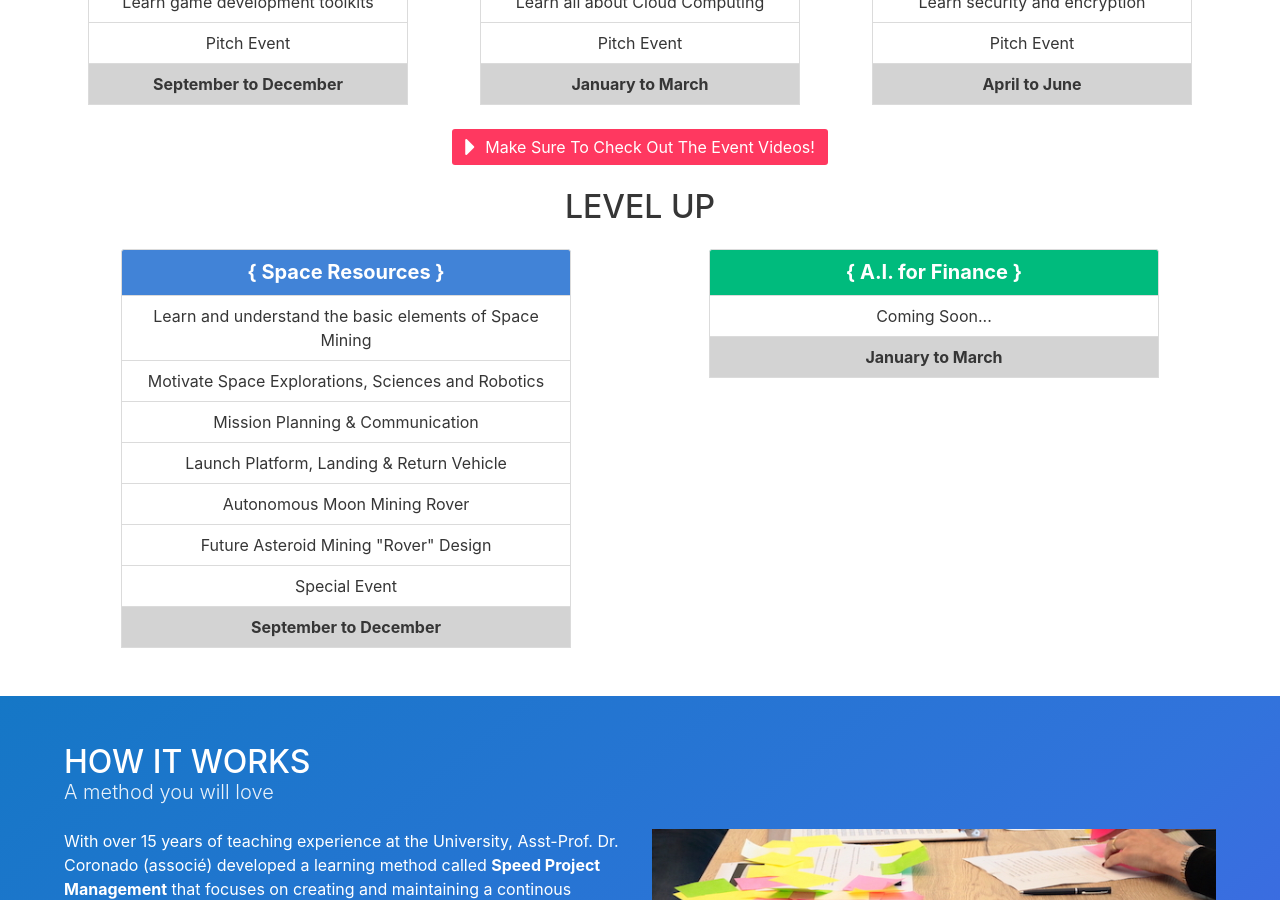
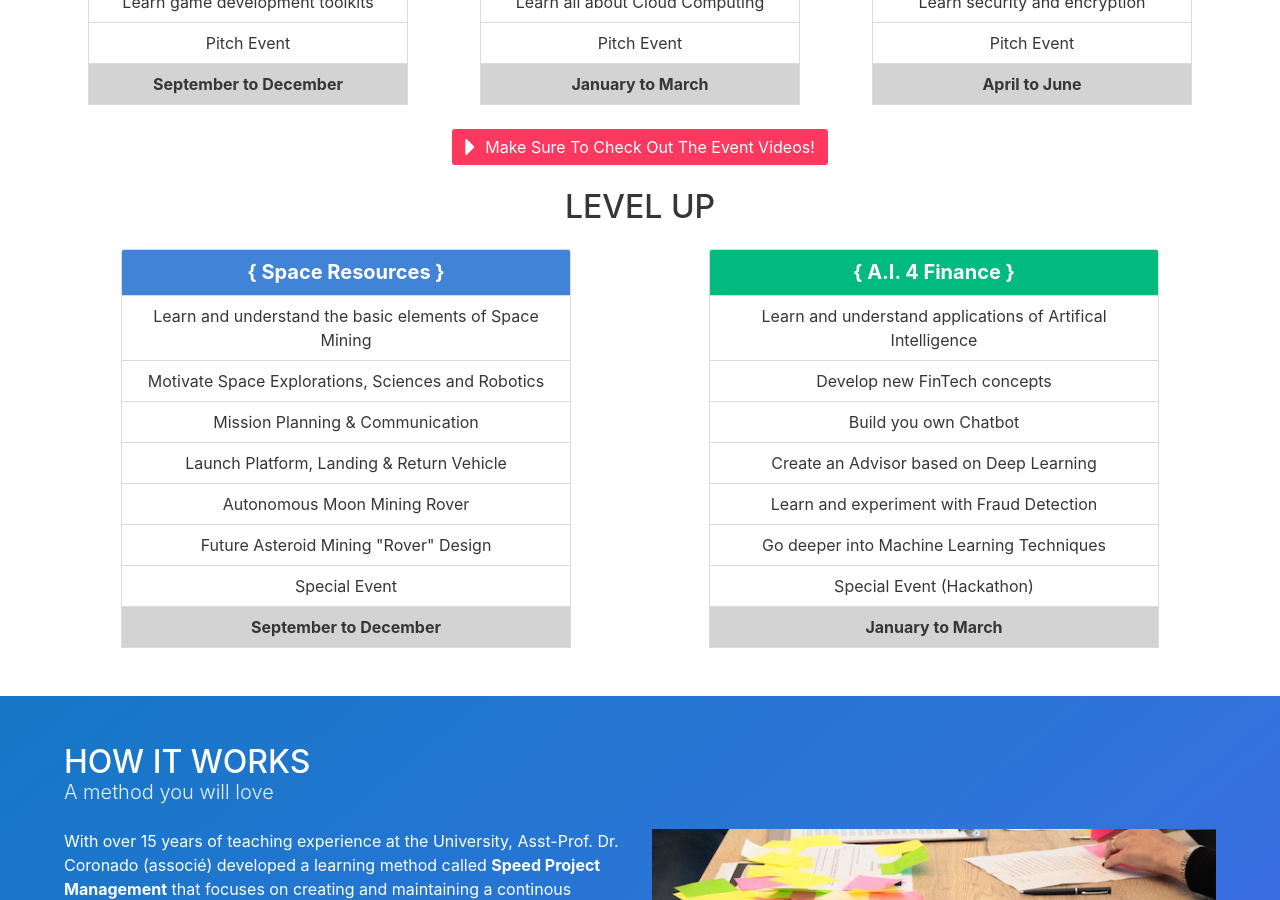
Before and after one commit to LuxembourgTechSchool/luxembourgtechschool.github.io, a Jekyll site: the page built from index.html, in a window 1280 px wide and 900 px high, scrolled down 3055 px. Built offline with Jekyll 4.4.1, drawn with Linux system fonts in a browser that asks for light colours; comment, search, counter and statistics services are not loaded.

Commit message:
Add AI for Finance description

```diff
--- a/index.html
+++ b/index.html
@@ -285,11 +285,16 @@ layout: default
         <div class="column">
           <nav class="panel panel-custom-lvlup panel-custom-green">
             <p class="panel-heading">
-            { A.I. for Finance }
+            { A.I. 4 Finance }
             </p>
 
-            <div class="panel-block">Coming Soon...</div>
-
+            <div class="panel-block">Learn and understand applications of Artifical Intelligence</div>
+            <div class="panel-block">Develop new FinTech concepts</div>
+            <div class="panel-block">Build you own Chatbot</div>
+            <div class="panel-block">Create an Advisor based on Deep Learning</div>
+            <div class="panel-block">Learn and experiment with Fraud Detection</div>
+            <div class="panel-block">Go deeper into Machine Learning Techniques</div>
+            <div class="panel-block">Special Event (Hackathon)</div>
 
             <div class="panel-block panel-custom-footer">
               <strong>January to March</strong>
```
